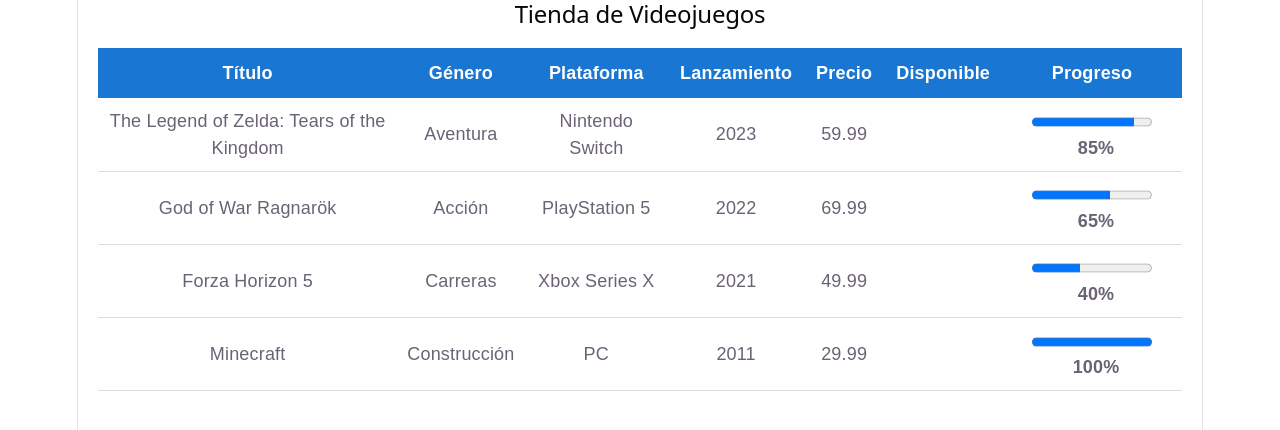
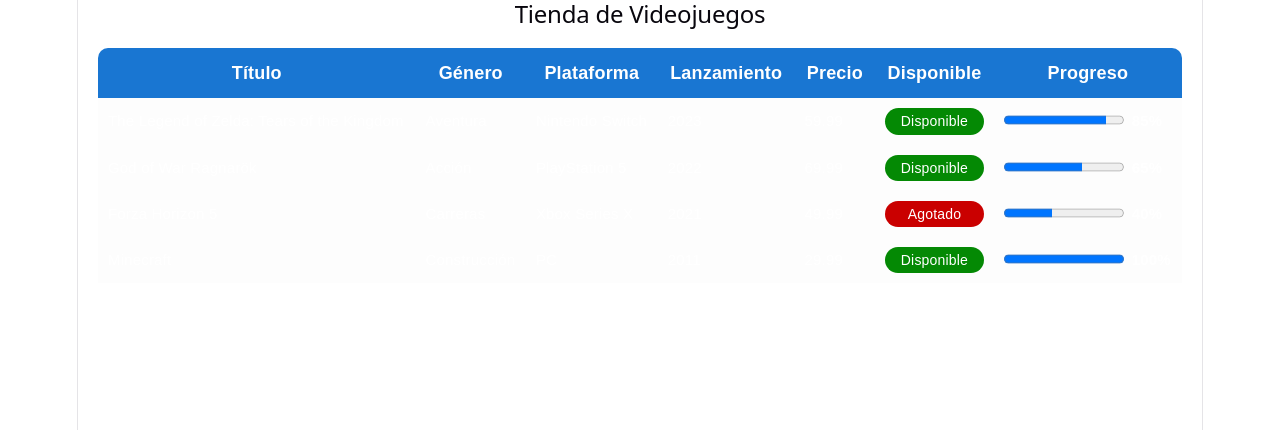
Before and after one commit to cstalyin16/FundamentosReact, a React (Vite) app in the folder tienda-videojuegos/: page / in a window 1280 px wide. Shown: the top 430 px of the page. Built offline with nearby package versions, Linux system fonts and the light colour scheme.

Commit message:
feat: Add a badge for the video game's status

```diff
--- a/tienda-videojuegos/src/components/TablaVideojuegos.css
+++ b/tienda-videojuegos/src/components/TablaVideojuegos.css
@@ -15,10 +15,20 @@
   padding: 12px;
 }
 
+th:first-child {
+  border-radius: 10px 0 0 0;
+}
+th:last-child {
+  border-radius: 0 10px 0 0;
+}
+
 td {
   padding: 10px;
-  border-bottom: 1px solid #ddd;
-  text-align: center;
+  background: #dddddd13;
+  text-align: start;
+  color: white;
+  font-weight: normal;
+  font-size: 15px;
 }
 
 tr:hover {
@@ -35,6 +45,23 @@
   font-weight: bold;
 }
 
+/* badge de estado */
+.disponible {
+  background: rgb(4, 137, 4);
+  font-size: 14px;
+  border-radius: 50px;
+  color: white;
+  text-align: center;
+}
+
+.agotado {
+  background: rgb(202, 0, 0);
+  font-size: 14px;
+  border-radius: 50px;
+  color: white;
+  text-align: center;
+}
+
 @media (max-width: 768px) {
   table {
     font-size: 13px;
--- a/tienda-videojuegos/src/components/TablaVideojuegos.jsx
+++ b/tienda-videojuegos/src/components/TablaVideojuegos.jsx
@@ -1,3 +1,4 @@
+import { useState } from "react";
 import "./TablaVideojuegos.css";
 
 function TablaVideojuegos({ juegos }) {
@@ -23,7 +24,11 @@
               <td>{juego.plataforma}</td>
               <td>{juego.lanzamiento}</td>
               <td>{juego.precio}</td>
-              <td>{juego.disponible}</td>
+              <td>
+                <p className={juego.disponible ? "disponible" : "agotado"}>
+                  {juego.disponible ? "Disponible" : "Agotado"}
+                </p>
+              </td>
               <td>
                 <progress value={juego.progreso} max="1"></progress>
                 <span>{Math.round(juego.progreso * 100)}%</span>
```
